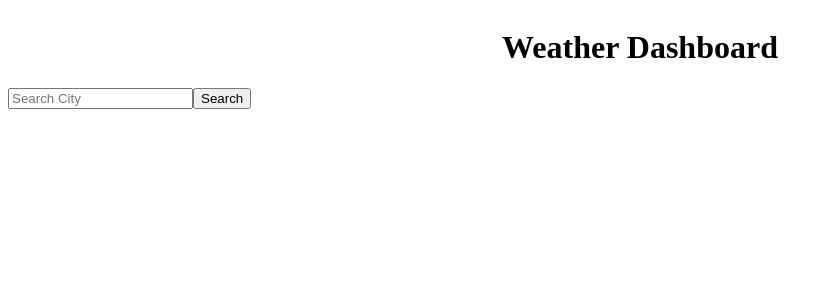
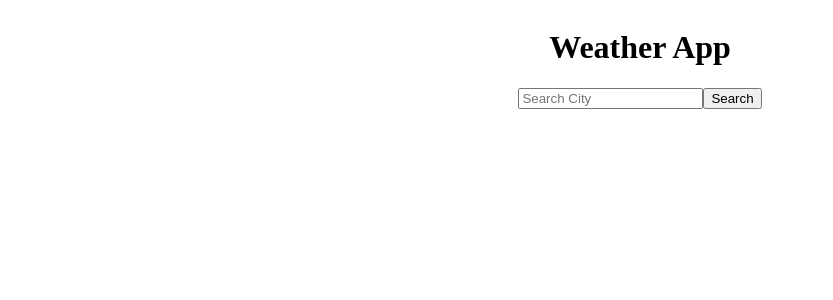
Before and after one commit to danielsires/react-weather, a React (Create React App) app: page / in a window 1280 px wide. Shown: the top 300 px of the page, without its empty margins (0-833 px from the left). Built offline with nearby package versions, Linux system fonts and the light colour scheme; the HTML template or start-up script is replaced by a standard one.

Commit message:
centered everything

```diff
--- a/src/App.js
+++ b/src/App.js
@@ -48,10 +48,6 @@ function App() {
         handleFormSubmit={handleFormSubmit}
       />
       <Today data={todaysWeather} />
-      {/* {todaysWeather ? <Today data={todaysWeather} /> : null} */}
-
-      {/* <WeatherContainer /> */}
-      {/* <Today data={weather} /> */}
     </div>
   );
 }
--- a/src/components/Header.jsx
+++ b/src/components/Header.jsx
@@ -3,7 +3,7 @@ import React from 'react';
 function Header() {
   return (
     <header>
-      <h1>Weather Dashboard</h1>
+      <h1>Weather App</h1>
     </header>
   );
 }
--- a/src/components/Search.jsx
+++ b/src/components/Search.jsx
@@ -1,6 +1,6 @@
 function Search({ value, handleInputChange, handleFormSubmit }) {
   return (
-    <form>
+    <form id="form">
       <input
         type="text"
         value={value}
--- a/src/components/Today.jsx
+++ b/src/components/Today.jsx
@@ -4,14 +4,19 @@ function Today({ data }) {
   console.log(data);
 
   return (
-    <div>
+    <>
       {data ? (
-        <>
+        <div id="today-forecast">
           <p>{data.name}</p>
           <p>Temp: {data.main.temp}</p>
-        </>
+          <img
+            src={`http://openweathermap.org/img/w/${data.weather[0].icon}.png`}
+            alt=""
+          />
+        </div>
       ) : null}
-    </div>
+    </>
+    // </div>
   );
 }
 
--- a/src/index.css
+++ b/src/index.css
@@ -2,3 +2,19 @@ header {
     display: flex;
     justify-content: center;
 }
+
+#today-forecast {
+    display: flex;
+    align-items: center;
+    flex-direction: column;
+}
+
+#today-forecast img {
+    height: 50px;
+    width: 50px;
+}
+
+#form {
+    display:flex;
+    justify-content: center;
+}
```
Also changed, not shown: src/components/WeatherContainer.jsx (deleted, +0 -45 lines).
